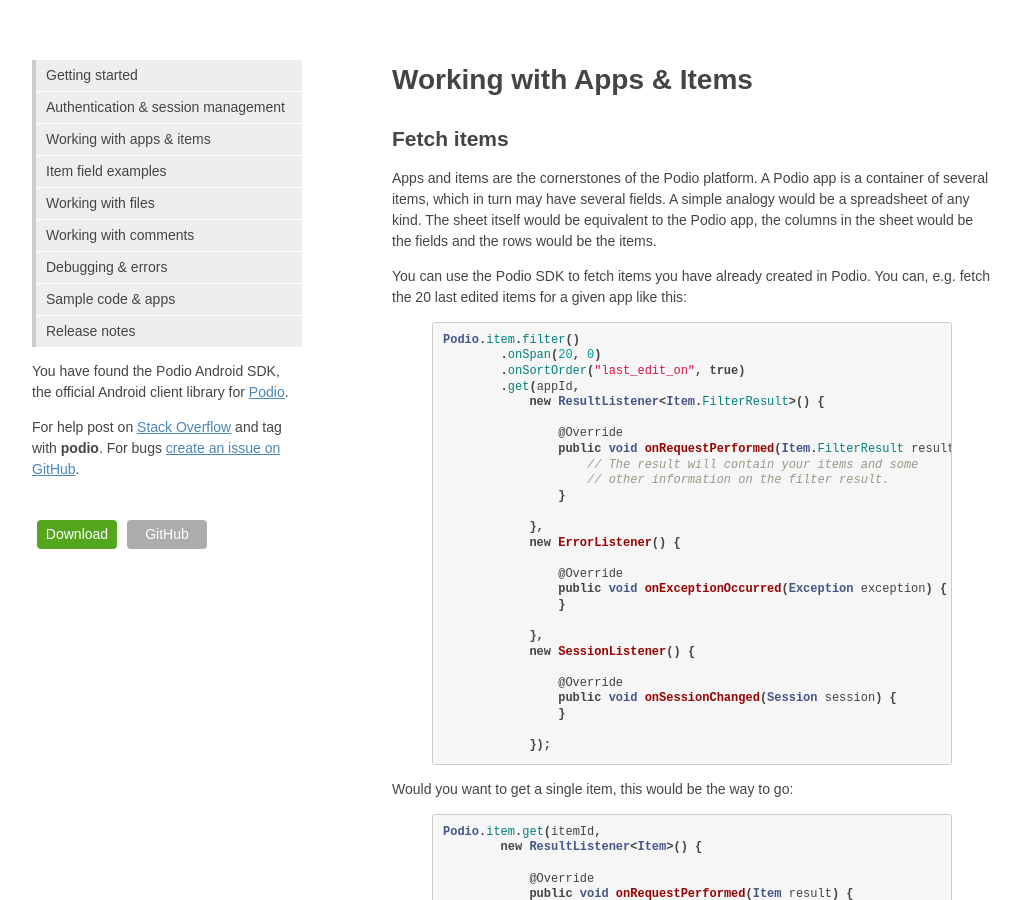
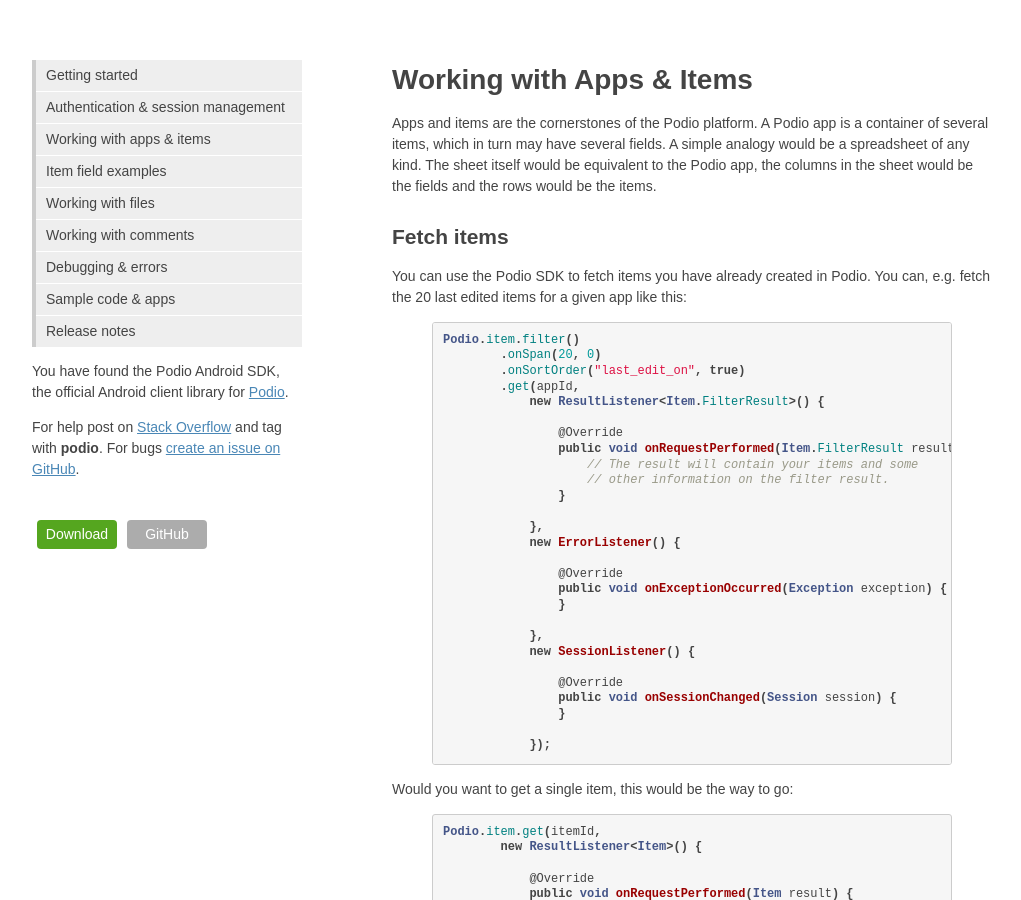
Before and after one commit to podio/podio-android, a Jekyll site: the page built from items/index.md, in a window 1280 px wide and 900 px high. Shown: the whole window, without its empty margins (128-1149 px from the left). Built offline with Jekyll 4.4.1, drawn with Linux system fonts in a browser that asks for light colours.

```diff
--- a/items/index.md
+++ b/items/index.md
@@ -3,9 +3,9 @@ layout: default
 ---
 # Working with Apps & Items
 
-## Fetch items
 Apps and items are the cornerstones of the Podio platform. A Podio app is a container of several items, which in turn may have several fields. A simple analogy would be a spreadsheet of any kind. The sheet itself would be equivalent to the Podio app, the columns in the sheet would be the fields and the rows would be the items.
 
+## Fetch items
 You can use the Podio SDK to fetch items you have already created in Podio. You can, e.g. fetch the 20 last edited items for a given app like this:
 
 {% highlight java %}
```
